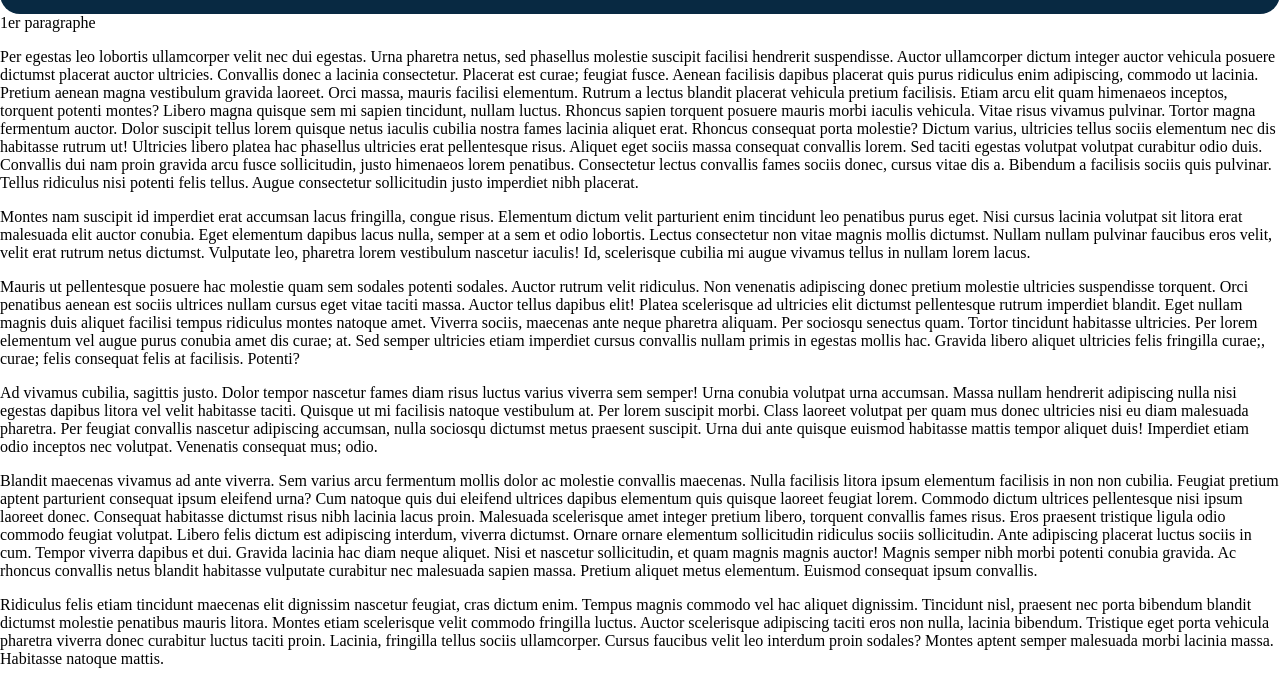
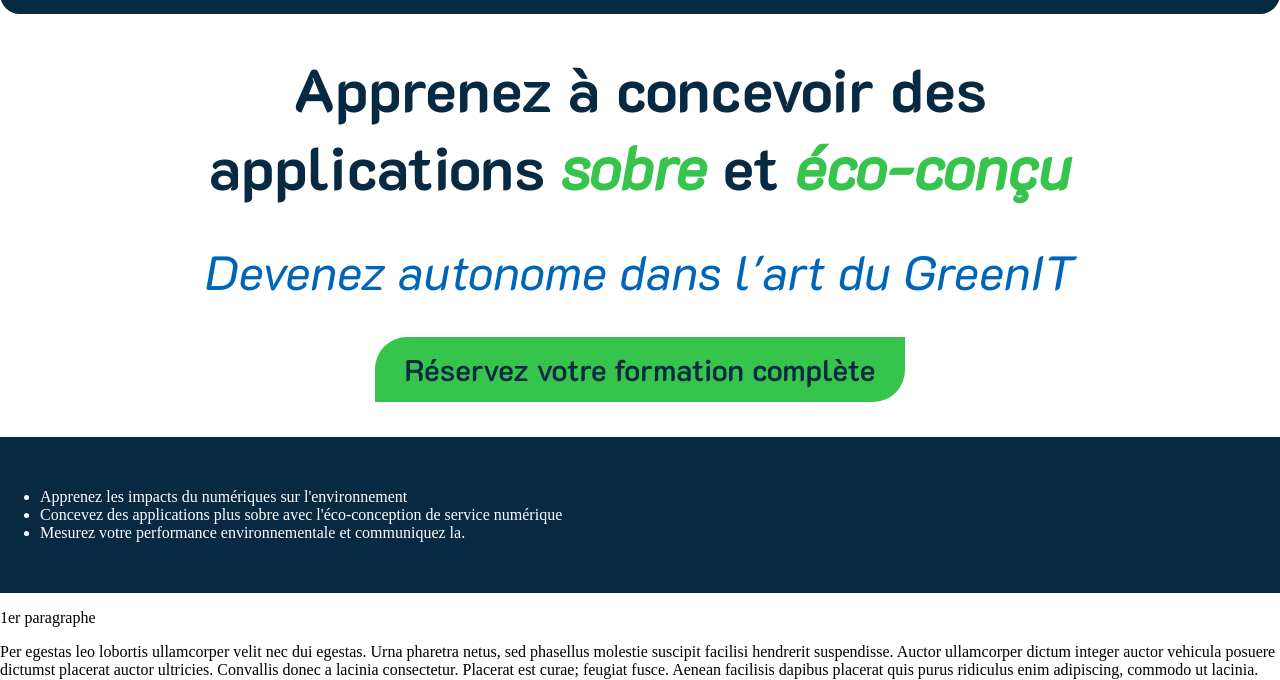
Before and after one commit to corentin-green/formation-green-it.github.io, a plain HTML site: page index.html in a window 1280 px wide. Shown: the part 86-766 px from the top of the page. Drawn offline with Linux system fonts and the light colour scheme.

Commit message:
title section

```diff
--- a/index.html
+++ b/index.html
@@ -62,8 +62,10 @@
 
         :root {
             --primary-blue: #082942;
+            --secondary-blue: #0065B8;
             --primary-green: #37C44D;
             --primary-green-hover: #2EAC42;
+            --primary-margin: 2.188rem;
             --second-margin: 1.125rem;
         }
 
@@ -118,6 +120,44 @@
         main {
             margin-top: 6.25rem;
         }
+
+        section {
+            padding-top: var(--primary-margin);
+            padding-bottom: var(--primary-margin);
+        }
+
+        #title h1,
+        #title h2,
+        #title div {
+            max-width: 56.25rem;
+            text-align: center;
+            margin: auto;
+        }
+
+        #title h1 {
+            color: var(--primary-blue);
+            font-size: 3.75rem;
+
+        }
+
+        #title h1 em {
+            color: var(--primary-green);
+        }
+
+        #title h2 {
+            margin-top: var(--primary-margin);
+            color: var(--secondary-blue);
+            font-size: 3rem;
+        }
+
+        #title button {
+            margin-top: var(--primary-margin);
+        }
+
+        #keyLearn {
+            background-color: var(--primary-blue);
+            color: #FFF;
+        }
     </style>
 </head>
 
@@ -129,6 +169,19 @@
         <button class="main k2d-semibold">Réservez votre formation</button>
     </header>
     <main>
+        <section id="title">
+            <h1 class="k2d-bold">Apprenez à concevoir des applications <em>sobre</em>
+                et <em>éco-conçu</em></h1>
+            <h2 class="k2d-regular-italic">Devenez autonome dans l'art du GreenIT</h2>
+            <div><button class="main k2d-semibold">Réservez votre formation complète</button></div>
+        </section>
+        <section id="keyLearn">
+            <ul>
+                <li>Apprenez les impacts du numériques sur l'environnement</li>
+                <li>Concevez des applications plus sobre avec l'éco-conception de service numérique</li>
+                <li>Mesurez votre performance environnementale et communiquez la.</li>
+            </ul>
+        </section>
         <p>1er paragraphe</p>
         <p>
             Per egestas leo lobortis ullamcorper velit nec dui egestas. Urna pharetra netus, sed phasellus molestie
```
Also changed, not shown: assets/bullet.svg (added).
